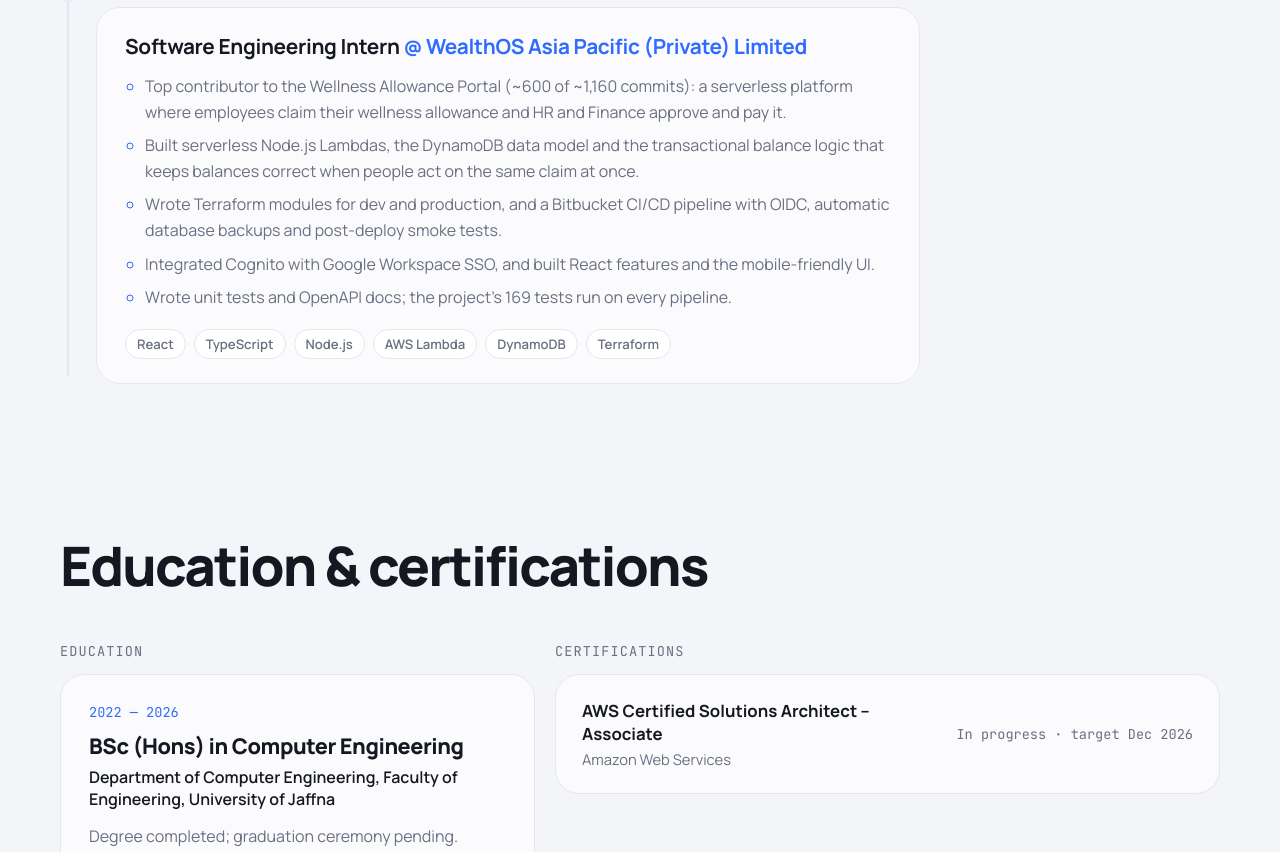
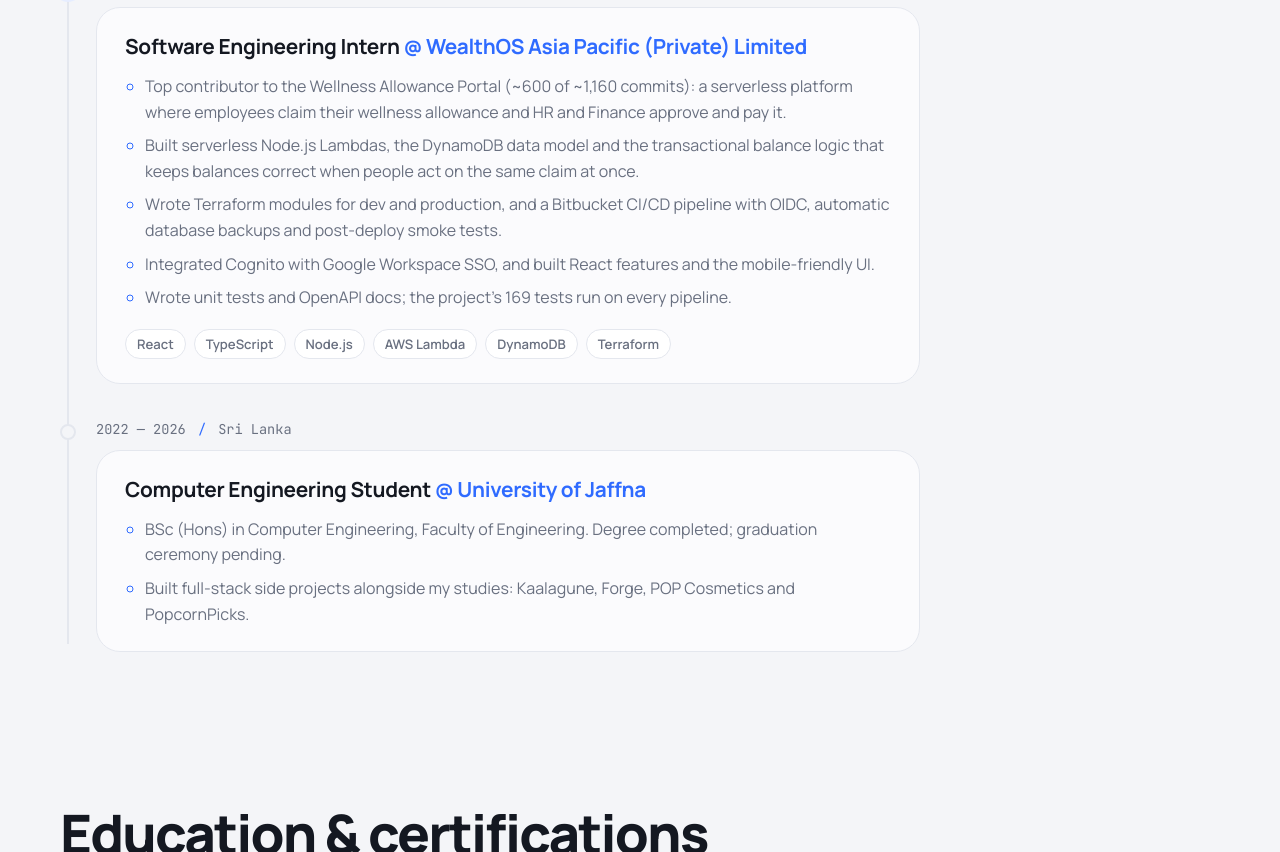
Before and after one commit to AshanOdi/ashan-odithya-portfolio, a React (Vite) app: page / in a window 1280 px wide. Shown: the part 4428-5280 px from the top of the page. Built offline with nearby package versions, Linux system fonts and the light colour scheme.

Commit message:
feat: university years in the experience timeline
Adds Computer Engineering student at the University of Jaffna
(2022 - 2026) under the WealthOS internship; the tech tag list is now
optional per entry.

Co-Authored-By: Claude Opus 5.5 <noreply@anthropic.com>

```diff
--- a/src/components/sections/Experience.jsx
+++ b/src/components/sections/Experience.jsx
@@ -36,11 +36,13 @@ export default function Experience() {
                 ))}
               </ul>
 
-              <ul className="tl-tech">
-                {job.tech.map((t) => (
-                  <li key={t}>{t}</li>
-                ))}
-              </ul>
+              {job.tech?.length > 0 && (
+                <ul className="tl-tech">
+                  {job.tech.map((t) => (
+                    <li key={t}>{t}</li>
+                  ))}
+                </ul>
+              )}
             </div>
           </li>
         ))}
--- a/src/data/experience.js
+++ b/src/data/experience.js
@@ -1,6 +1,6 @@
 // Work history, newest first. Write achievements as impact, not duties:
 // "what changed because of your work", with numbers where possible.
-// `link` (optional) links the company name to its website.
+// `link` (optional) links the company name to its website; `tech` is optional.
 export const experience = [
   {
     role: "Software Engineering Intern",
@@ -19,4 +19,15 @@ export const experience = [
     ],
     tech: ["React", "TypeScript", "Node.js", "AWS Lambda", "DynamoDB", "Terraform"],
   },
+  {
+    role: "Computer Engineering Student",
+    company: "University of Jaffna",
+    link: null,
+    period: "2022 — 2026",
+    location: "Sri Lanka",
+    achievements: [
+      "BSc (Hons) in Computer Engineering, Faculty of Engineering. Degree completed; graduation ceremony pending.",
+      "Built full-stack side projects alongside my studies: Kaalagune, Forge, POP Cosmetics and PopcornPicks.",
+    ],
+  },
 ];
```
